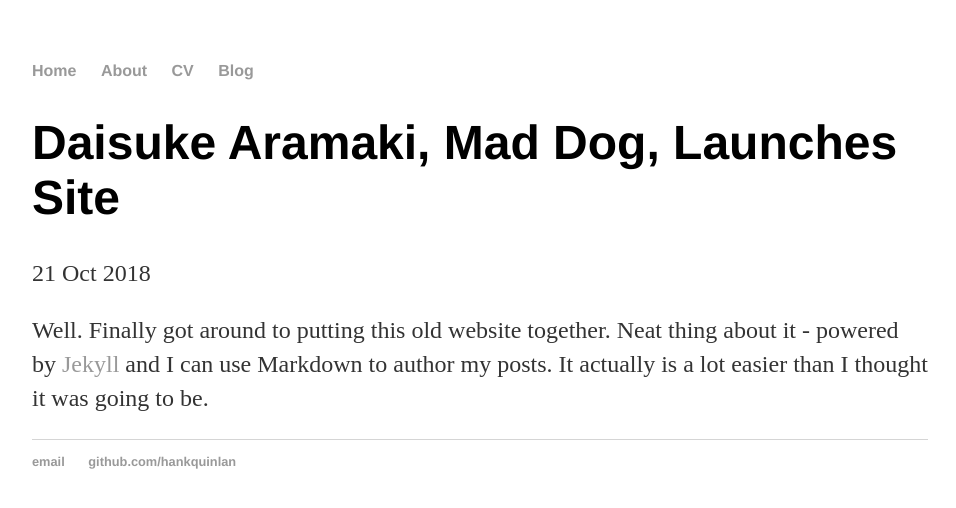
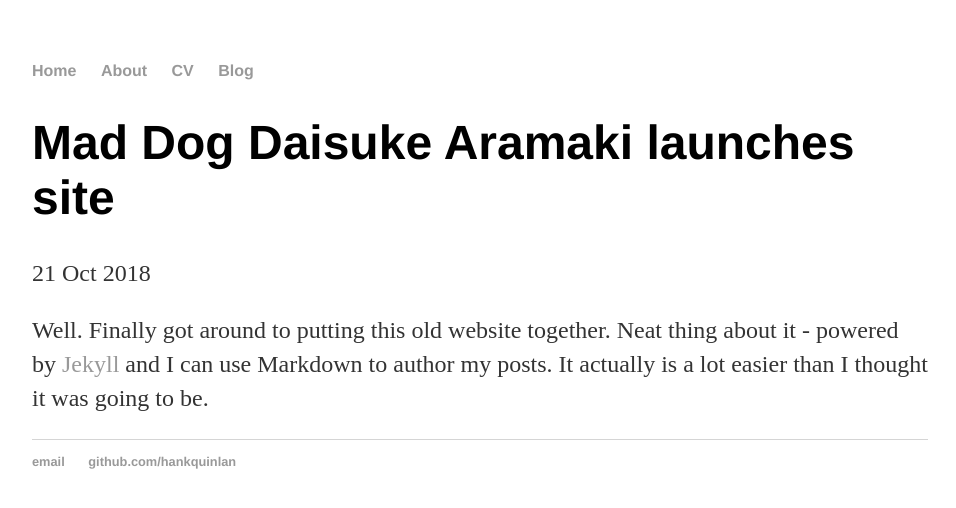
Before and after one commit to DaisukeAramaki/DaisukeAramaki.github.io, a Jekyll site: the page built from _posts/2018-10-21-daisuke-aramaki-ste-launched.md, in a window 1280 px wide. Shown: the top 508 px of the page, without its empty margins (160-1116 px from the left). Built offline with Jekyll 4.4.1, drawn with Linux system fonts in a browser that asks for light colours.

```diff
--- a/_posts/2018-10-21-daisuke-aramaki-ste-launched.md
+++ b/_posts/2018-10-21-daisuke-aramaki-ste-launched.md
@@ -1,6 +1,6 @@
 ---
 layout: post
-title: "Daisuke Aramaki, Mad Dog, Launches Site"
+title: "Mad Dog Daisuke Aramaki launches site"
 date: 2018-10-21
 ---
 
```
